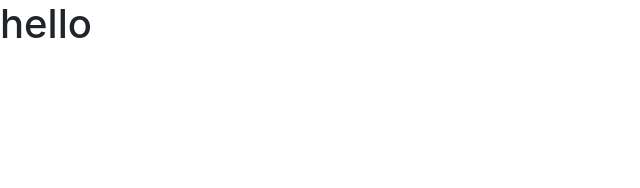
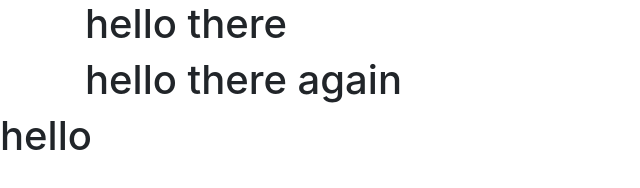
Before and after one commit to ryxoracing/ryxoracing.github.io, a plain HTML site: page index.html in a window 1280 px wide. Shown: the whole page, without its empty margins (0-640 px from the left). Drawn offline with Linux system fonts and the light colour scheme.

Commit message:
Update index.html

```diff
--- a/index.html
+++ b/index.html
@@ -8,6 +8,12 @@
  </head>
 
 <body>
+    <div class="container">
+        <h1> hello there </h1>
+    </div>
+    <div class="container">
+        <h1> hello there again </h1>
+    </div>
   <h1> hello </h1>
 </body>
 </html>
```
